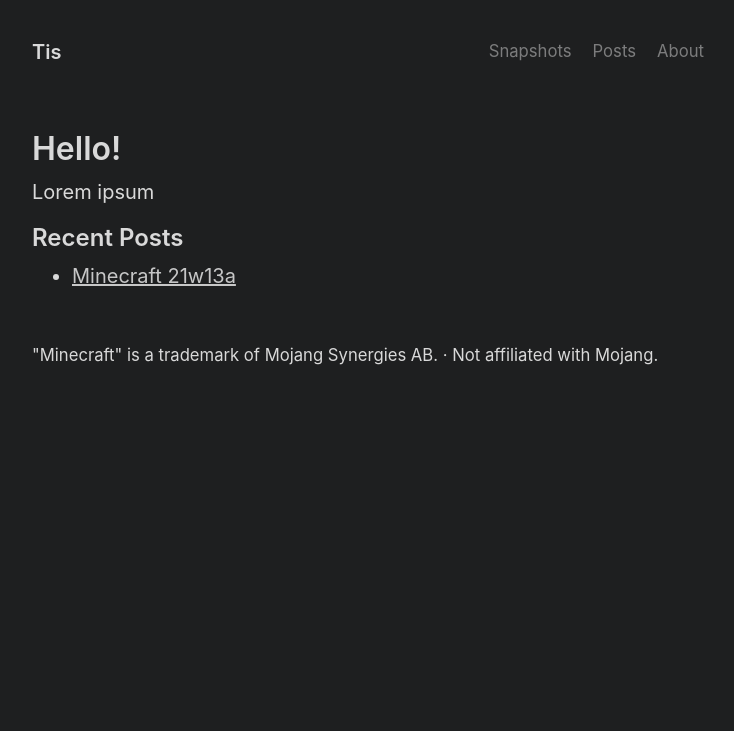
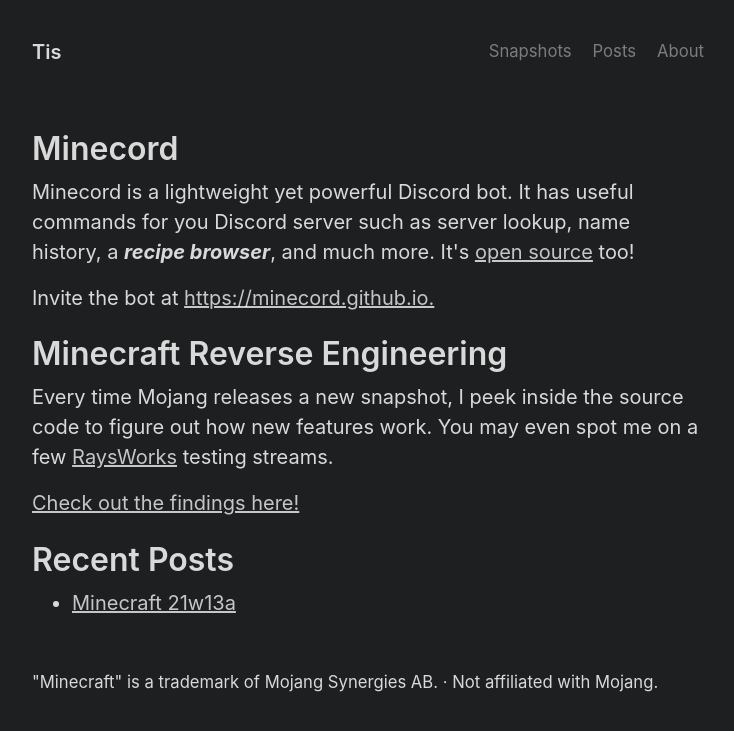
Before and after one commit to Tisawesomeness/tisawesomeness.github.io, a Jekyll site: the page built from index.html, in a window 1280 px wide. Shown: the top 731 px of the page, without its empty margins (272-1006 px from the left). Built offline with Jekyll 4.4.1, drawn with Linux system fonts in a browser that asks for light colours; the list of posts is cut into pages by our own code.

Commit message:
Write content for homepage and snapshots page

```diff
--- a/index.html
+++ b/index.html
@@ -3,10 +3,19 @@
 title: Home
 ---
 
-<h1>Hello!</h1>
-Lorem ipsum
+<h1>Minecord</h2>
+<p>
+  Minecord is a lightweight yet powerful Discord bot. It has useful commands for you Discord server such as server lookup, name history, a <b><em>recipe browser</em></b>, and much more. It's <a href="https://github.com/Tisawesomeness/Minecord">open source</a> too!
+</p>
+Invite the bot at <a href="https://minecord.github.io">https://minecord.github.io.</a>
 
-<h2>Recent Posts</h2>
+<h1>Minecraft Reverse Engineering</h2>
+<p>
+  Every time Mojang releases a new snapshot, I peek inside the source code to figure out how new features work. You may even spot me on a few <a href="https://www.youtube.com/user/craigenegger">RaysWorks</a> testing streams.
+</p>
+<a href="/snapshots">Check out the findings here!</a>
+
+<h1>Recent Posts</h2>
 <ul>
   {% for post in site.posts limit:3 %}
     <li>
```
Also changed, not shown: about.md (+1 -1 lines), snapshots.html (+15 -2 lines), Gemfile.lock (deleted).
